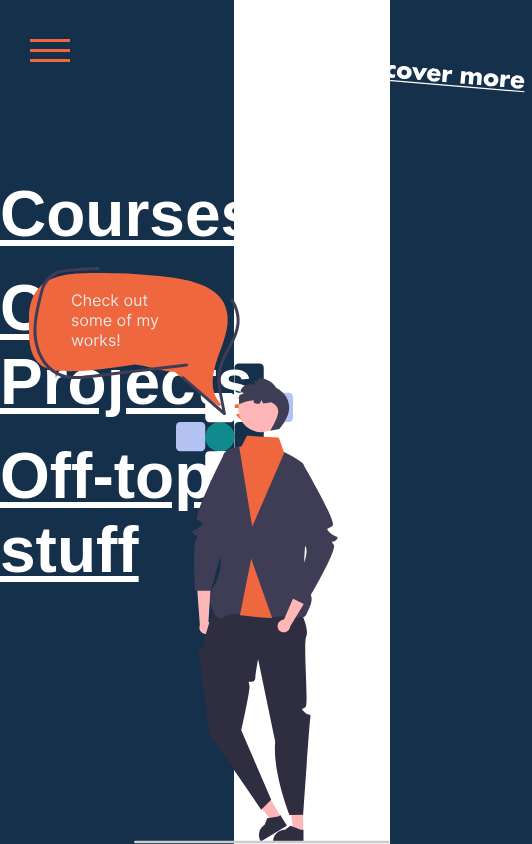
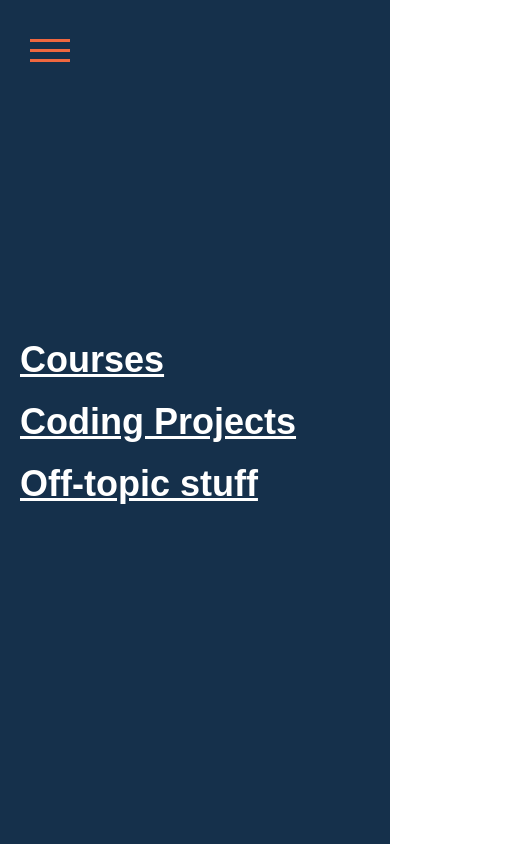
Before and after one commit to AlienQbw/portfolio-react, a React (Create React App) app: page /projects in a window 390 px wide. Shown: the whole page, 532 px wide, since content can reach past the window. Built offline with nearby package versions, Linux system fonts and the light colour scheme.

Commit message:
basic mobile version for projects page

```diff
--- a/src/views/projects/Projects.styles.js
+++ b/src/views/projects/Projects.styles.js
@@ -45,6 +45,30 @@ export const Wrapper = styled.div`
       }
     }
   }
+  @media screen and (max-width: 1000px), screen and (max-height: 450px) {
+    width: 100vw;
+    height: 100vh;
+    background-color: ${({ theme: { colors } }) => colors.background};
+    .human-image {
+      display: none;
+    }
+    .container {
+      .shape-image {
+        display: none;
+      }
+      .links-containers {
+        .discover-image {
+          display: none;
+        }
+        .link-container {
+          h2 {
+            font-size: ${({ theme: { fontSize } }) => fontSize.lm};
+          }
+          padding-left: 20px;
+        }
+      }
+    }
+  }
 
   @keyframes arrowJumping {
     0% {
```
